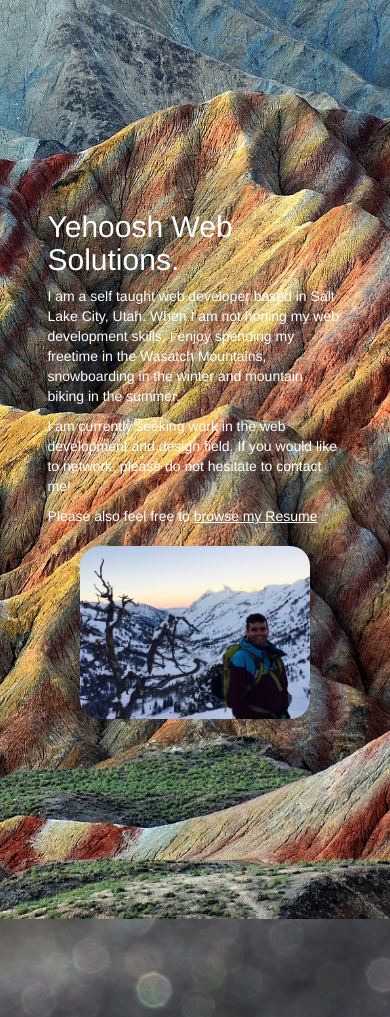
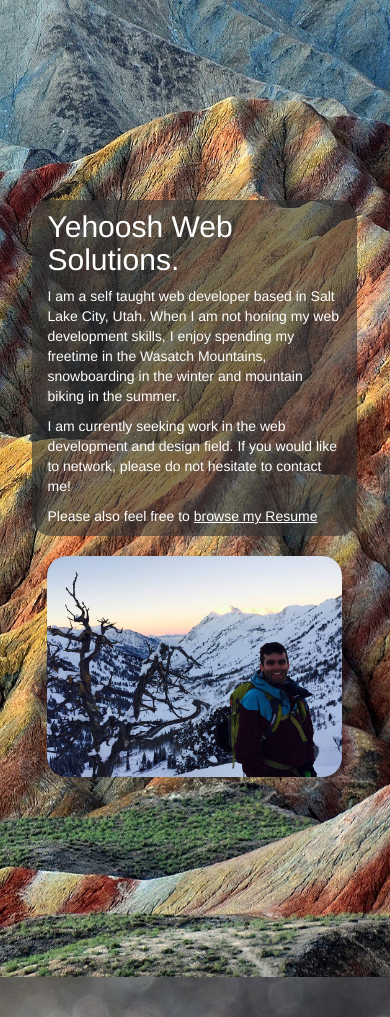
Before and after one commit to ranyehushua/PortfolioWebsite, a PHP site: page / in a window 390 px wide. Shown: the part 826-1843 px from the top of the page. Run offline with PHP 8.4, Linux system fonts and the light colour scheme; data that the repository does not hold is empty; some libraries are stand-ins or nearby versions.

Commit message:
add background to about module bio

```diff
--- a/css/mobile.css
+++ b/css/mobile.css
@@ -25,4 +25,8 @@ Modifications to style when on mobile device
 	#contact {
 		background-attachment: scroll;
 	}
+
+	#avatarImage {
+		margin-top: 20px;
+	}
 }
--- a/css/style.css
+++ b/css/style.css
@@ -120,8 +120,12 @@ ABOUT MODULE
 	text-decoration: underline;
 }
 
+#bio {
+	background-color: rgba(50, 50, 50, .6);
+	border-radius: 20px;
+}
+
 #avatarImage {
-	margin-top: 10px;
 	border-radius: 20px;
 }
 
--- a/index.php
+++ b/index.php
@@ -78,14 +78,14 @@
   <div id="about" class="module">
     <div class="container">
       <div class="row">
-        <div class="col-xs-10 col-xs-offset-1 col-sm-5 col-sm-offset-1">
+        <div class="col-xs-10 col-xs-offset-1 col-sm-5 col-sm-offset-1" id="bio">
         <h2>Yehoosh Web Solutions.</h2>
         <p>I am a self taught web developer based in Salt Lake City, Utah. When I am not honing my web development skills, I enjoy spending my freetime in the Wasatch Mountains, snowboarding in the winter and mountain biking in the summer.</p>
         <p>I am currently seeking work in the web development and design field. If you would like to network, please do not hesitate to contact me!</p>
         <p>Please also feel free to <a href="files/Resume.pdf">browse my Resume</a></p>
         </div>
         <!-- right column is hidden on screens less than 768px wide -->
-        <div class="col-xs-8 col-xs-offset-2 col-sm-5 col-sm-offset-1">
+        <div class="col-xs-10 col-xs-offset-1 col-sm-5 col-sm-offset-1">
           <img id="avatarImage" src="img/avatar.jpg" class="img-responsive">
         </div>
       </div>
```
